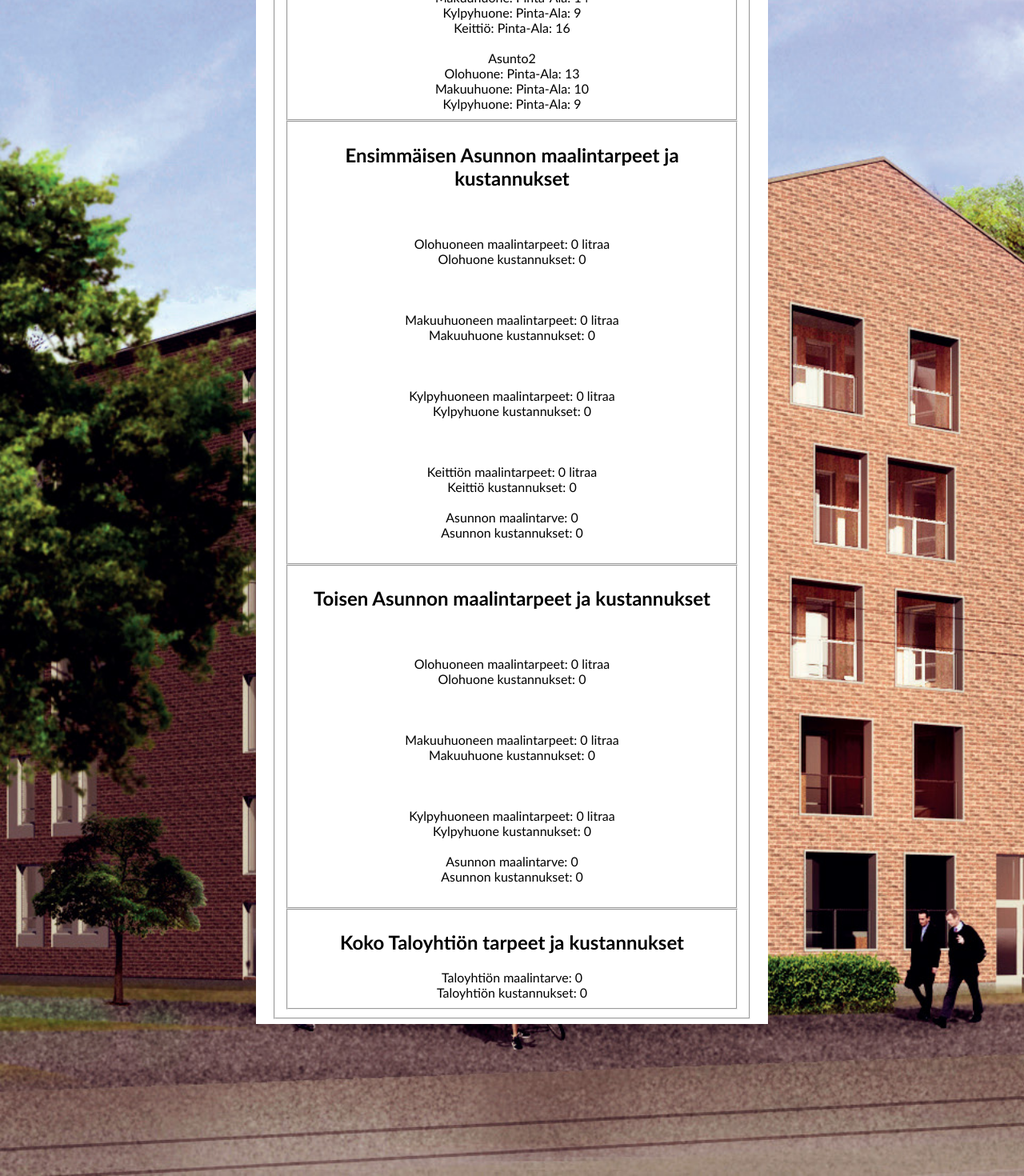
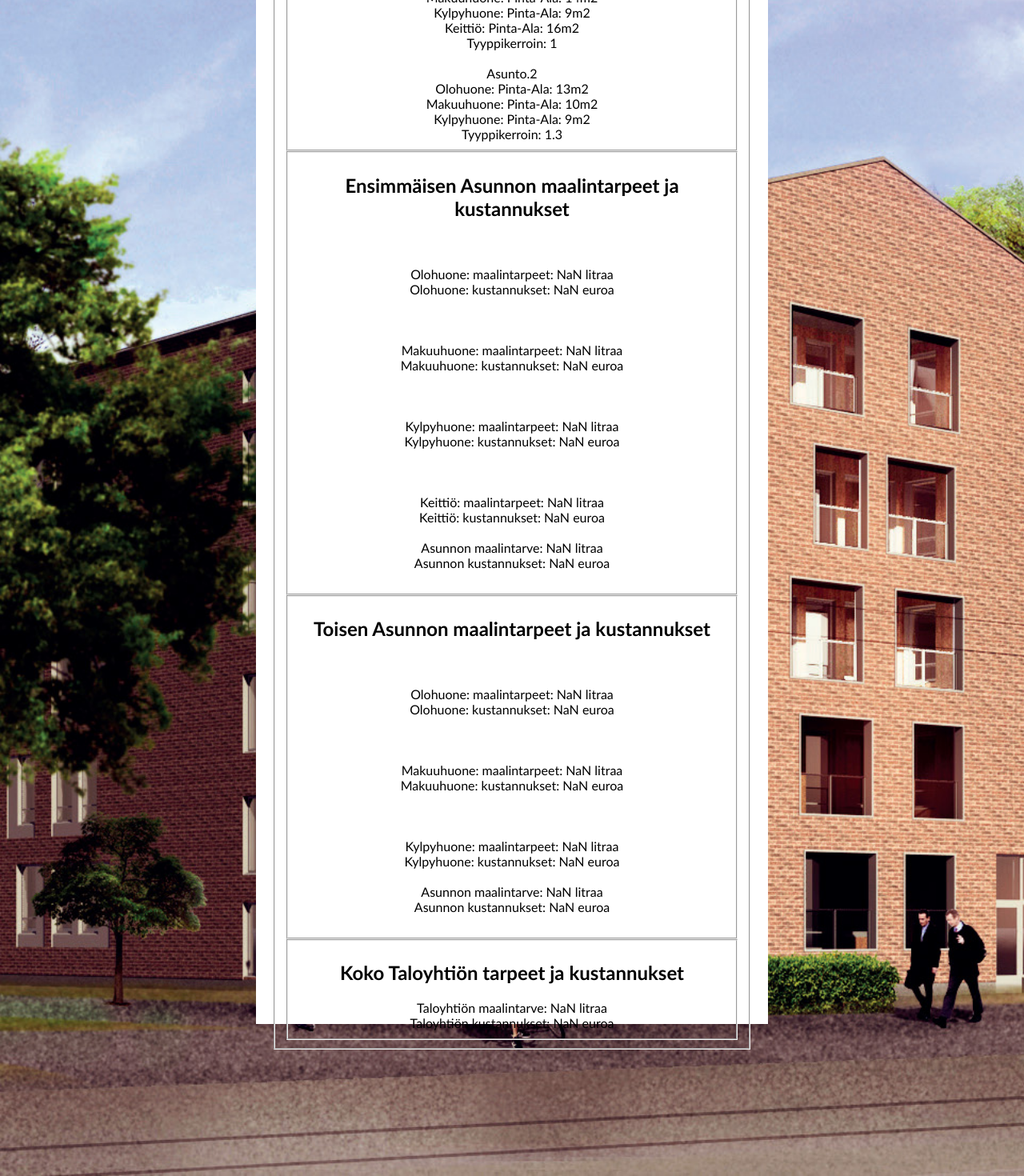
Before and after one commit to inikkee/SOJSR1, a React (Create React App) app: page / in a window 1280 px wide. Shown: the part 664-2134 px from the top of the page at 80% size. Built offline with nearby package versions, Linux system fonts and the light colour scheme.

Commit message:
Koodin seleventämistä ja kommentteja

```diff
--- a/src/components/Form.js
+++ b/src/components/Form.js
@@ -15,21 +15,19 @@
   handleChange(e) {
     let value = e.target.value;
     this.setState({ [e.target.name]: value }, function () {
-      var maalit = Number(this.state.maalit);
-      var price = Number(this.state.price);
-      var count = Number(this.state.count);
-      var maalauskerta = Number(this.state.maalauskerta);
+      let maalit = Number(this.state.maalit);
+      let price = Number(this.state.price);
+      let count = Number(this.state.count);
+      let maalauskerta = Number(this.state.maalauskerta);
     });
 
   }
 
+  render() {
 
-  render() {
     return (
 
       <span>
-
-
 
         <div id="maalilaskuri">
 
@@ -47,18 +45,18 @@
               </select>
             </label>
 
-          <br />
+
             <label>
               <p>Hinta (€/l)</p>
-            <input value={this.state.price} onChange={this.handleChange} name="price" placeholder="Hinta" /> <br />
+              <input value={this.state.price} onChange={this.handleChange} name="price" placeholder="Hinta" />
             </label>
             <label>
               <p>Riittoisuus (m2/l)</p>
-            <input value={this.state.count} onChange={this.handleChange} name="count" placeholder="Riittoisuus" /><br />
+              <input value={this.state.count} onChange={this.handleChange} name="count" placeholder="Riittoisuus" />
             </label>
             <label>
               <p>Kuinka monta maalauskertaa?</p>
-            <select value={this.state.maalauskerta} onChange={this.handleChange} name="maalauskerta" placeholder="Maalauskerrat" ><br />
+              <select value={this.state.maalauskerta} onChange={this.handleChange} name="maalauskerta" placeholder="Maalauskerrat" >
                 <option value="">--Kuinka monta krt--</option>
                 <option value="1">1</option>
                 <option value="2">2</option>
@@ -71,6 +69,8 @@
         <div id="tiedot">
           <fieldset>
 
+
+
             <fieldset>
               <Perustiedot></Perustiedot>
             </fieldset>
@@ -78,38 +78,95 @@
 
             {Data.map((Details, id) => {
               <li key={Details.id}></li>
+
+
+
+              //Formin syötettyjen tietojen määritykset
+              let Maalin_Riittoisuus = Number(this.state.count)
+              let Hinta = Number(this.state.price)
+              let Maalauskertojen_Määrä = Number(this.state.maalauskerta)
+
+
+              //Asunto1 Laskut ja määritykset
+              let Asunto1_Tila1_Ala = Details.Asunnot.Asunto1.Tila1.pintaala;
+              let Asunto1_Tila2_Ala = Details.Asunnot.Asunto1.Tila2.pintaala;
+              let Asunto1_Tila3_Ala = Details.Asunnot.Asunto1.Tila3.pintaala;
+              let Asunto1_Tila4_Ala = Details.Asunnot.Asunto1.Tila4.pintaala;
+              let Asunto1_KokonaispintaAla = Asunto1_Tila1_Ala + Asunto1_Tila2_Ala + Asunto1_Tila3_Ala + Asunto1_Tila4_Ala;
+              let Asunto1_Tyyppikerroin = Details.Asunnot.Asunto1.tyyppikerroin;
+
+              let Asunto1_Tila1_Maalintarpeet = Asunto1_Tila1_Ala / Maalin_Riittoisuus * Asunto1_Tyyppikerroin * Maalauskertojen_Määrä
+              let Asunto1_Tila2_Maalintarpeet = Asunto1_Tila2_Ala / Maalin_Riittoisuus * Asunto1_Tyyppikerroin * Maalauskertojen_Määrä
+              let Asunto1_Tila3_Maalintarpeet = Asunto1_Tila3_Ala / Maalin_Riittoisuus * Asunto1_Tyyppikerroin * Maalauskertojen_Määrä
+              let Asunto1_Tila4_Maalintarpeet = Asunto1_Tila4_Ala / Maalin_Riittoisuus * Asunto1_Tyyppikerroin * Maalauskertojen_Määrä
+
+              let Asunto1_Tila1_Hinta = Asunto1_Tila1_Ala / Maalin_Riittoisuus * Asunto1_Tyyppikerroin * Maalauskertojen_Määrä * Hinta
+              let Asunto1_Tila2_Hinta = Asunto1_Tila2_Ala / Maalin_Riittoisuus * Asunto1_Tyyppikerroin * Maalauskertojen_Määrä * Hinta
+              let Asunto1_Tila3_Hinta = Asunto1_Tila3_Ala / Maalin_Riittoisuus * Asunto1_Tyyppikerroin * Maalauskertojen_Määrä * Hinta
+              let Asunto1_Tila4_Hinta = Asunto1_Tila4_Ala / Maalin_Riittoisuus * Asunto1_Tyyppikerroin * Maalauskertojen_Määrä * Hinta
+
+
+              //Asunto 2 Laskut ja määritykset
+              let Asunto2_Tila1_Ala = Details.Asunnot.Asunto2.Tila1.pintaala
+              let Asunto2_Tila2_Ala = Details.Asunnot.Asunto2.Tila2.pintaala
+              let Asunto2_Tila3_Ala = Details.Asunnot.Asunto2.Tila3.pintaala
+              let Asunto2_KokonaispintaAla = Asunto2_Tila1_Ala + Asunto2_Tila2_Ala + Asunto2_Tila3_Ala
+              let Asunto2_Tyyppikerroin = Details.Asunnot.Asunto2.tyyppikerroin
+
+
+              let Asunto2_Tila1_Maalintarpeet = Asunto2_Tila1_Ala / Maalin_Riittoisuus * Asunto2_Tyyppikerroin * Maalauskertojen_Määrä
+              let Asunto2_Tila2_Maalintarpeet = Asunto2_Tila2_Ala / Maalin_Riittoisuus * Asunto2_Tyyppikerroin * Maalauskertojen_Määrä
+              let Asunto2_Tila3_Maalintarpeet = Asunto2_Tila3_Ala / Maalin_Riittoisuus * Asunto2_Tyyppikerroin * Maalauskertojen_Määrä
+
+              let Asunto2_Tila1_Hinta = Asunto2_Tila1_Ala / Maalin_Riittoisuus * Asunto2_Tyyppikerroin * Maalauskertojen_Määrä * Hinta
+              let Asunto2_Tila2_Hinta = Asunto2_Tila2_Ala / Maalin_Riittoisuus * Asunto2_Tyyppikerroin * Maalauskertojen_Määrä * Hinta
+              let Asunto2_Tila3_Hinta = Asunto2_Tila3_Ala / Maalin_Riittoisuus * Asunto2_Tyyppikerroin * Maalauskertojen_Määrä * Hinta
+
+
+              //Asuntojen Laskut
+              let Asunto1_Maalintarpeet = Asunto1_KokonaispintaAla / Maalin_Riittoisuus * Maalauskertojen_Määrä
+              let Asunto1_Kaikki_Kustannukset = Asunto1_KokonaispintaAla / Maalin_Riittoisuus * Maalauskertojen_Määrä * Hinta
+
+              let Asunto2_Maalintarpeet = Asunto2_KokonaispintaAla / Maalin_Riittoisuus * Maalauskertojen_Määrä
+              let Asunto2_Kaikki_Kustannukset = Asunto2_KokonaispintaAla / Maalin_Riittoisuus * Maalauskertojen_Määrä * Hinta
+
+
+
+
+
+
               return <div>
                 <fieldset>
 
                   <h2>Ensimmäisen Asunnon maalintarpeet ja kustannukset</h2>
                   <br /><br />
-              {Details.Asunnot.Asunto1.Tila1.tilanNimi}en maalintarpeet: {Details.Asunnot.Asunto1.Tila1.pintaala * Number(this.state.count) * Details.Asunnot.Asunto1.tyyppikerroin * Number(this.state.maalauskerta)} litraa
+                  {Details.Asunnot.Asunto1.Tila1.tilanNimi}: maalintarpeet: {Asunto1_Tila1_Maalintarpeet.toFixed(1)} litraa
         <br />
-              {Details.Asunnot.Asunto1.Tila1.tilanNimi} kustannukset: {Details.Asunnot.Asunto1.Tila1.pintaala * Number(this.state.count) * Details.Asunnot.Asunto1.tyyppikerroin * Number(this.state.maalauskerta) * Number(this.state.price)}
+                  {Details.Asunnot.Asunto1.Tila1.tilanNimi}: kustannukset: {Asunto1_Tila1_Hinta.toFixed(1)} euroa
                   <br /><br />
 
                   <br /><br />
-              {Details.Asunnot.Asunto1.Tila2.tilanNimi}en maalintarpeet: {Details.Asunnot.Asunto1.Tila2.pintaala * Number(this.state.count) * Details.Asunnot.Asunto1.tyyppikerroin * Number(this.state.maalauskerta)} litraa
+                  {Details.Asunnot.Asunto1.Tila2.tilanNimi}: maalintarpeet: {Asunto1_Tila2_Maalintarpeet.toFixed(1)} litraa
         <br />
-              {Details.Asunnot.Asunto1.Tila2.tilanNimi} kustannukset: {Details.Asunnot.Asunto1.Tila2.pintaala * Number(this.state.count) * Details.Asunnot.Asunto1.tyyppikerroin * Number(this.state.maalauskerta) * Number(this.state.price)}
+                  {Details.Asunnot.Asunto1.Tila2.tilanNimi}: kustannukset: {Asunto1_Tila2_Hinta.toFixed(1)} euroa
                   <br /><br />
 
                   <br /><br />
-              {Details.Asunnot.Asunto1.Tila3.tilanNimi}en maalintarpeet: {Details.Asunnot.Asunto1.Tila3.pintaala * Number(this.state.count) * Details.Asunnot.Asunto1.tyyppikerroin * Number(this.state.maalauskerta)} litraa
+                  {Details.Asunnot.Asunto1.Tila3.tilanNimi}: maalintarpeet: {Asunto1_Tila3_Maalintarpeet.toFixed(1)} litraa
         <br />
-              {Details.Asunnot.Asunto1.Tila3.tilanNimi} kustannukset: {Details.Asunnot.Asunto1.Tila3.pintaala * Number(this.state.count) * Details.Asunnot.Asunto1.tyyppikerroin * Number(this.state.maalauskerta) * Number(this.state.price)}
+                  {Details.Asunnot.Asunto1.Tila3.tilanNimi}: kustannukset: {Asunto1_Tila3_Hinta.toFixed(1)} euroa
                   <br /><br />
 
                   <br /><br />
-              {Details.Asunnot.Asunto1.Tila4.tilanNimi}n maalintarpeet: {Details.Asunnot.Asunto1.Tila4.pintaala * Number(this.state.count) * Details.Asunnot.Asunto1.tyyppikerroin * Number(this.state.maalauskerta)} litraa
+                  {Details.Asunnot.Asunto1.Tila4.tilanNimi}: maalintarpeet: {Asunto1_Tila4_Maalintarpeet.toFixed(1)} litraa
         <br />
-              {Details.Asunnot.Asunto1.Tila4.tilanNimi} kustannukset: {Details.Asunnot.Asunto1.Tila4.pintaala * Number(this.state.count) * Details.Asunnot.Asunto1.tyyppikerroin * Number(this.state.maalauskerta) * Number(this.state.price)}
+                  {Details.Asunnot.Asunto1.Tila4.tilanNimi}: kustannukset: {Asunto1_Tila4_Hinta.toFixed(1)} euroa
                   <br /><br />
 
-          Asunnon maalintarve: {Number(this.state.maalauskerta) * Number(this.state.count) * Details.Asunnot.Asunto1.kokonaisPintaala}
+          Asunnon maalintarve: {Asunto1_Maalintarpeet.toFixed(1)} litraa
                   <br />
 
-          Asunnon kustannukset: {Number(this.state.price) * Number(this.state.maalauskerta) * Number(this.state.count) * Details.Asunnot.Asunto1.kokonaisPintaala}
+          Asunnon kustannukset: {Asunto1_Kaikki_Kustannukset.toFixed(1)} euroa
                   <br /><br />
                 </fieldset>
 
@@ -117,29 +174,28 @@
                   <h2>Toisen Asunnon maalintarpeet ja kustannukset</h2>
 
                   <br /><br />
-              {Details.Asunnot.Asunto2.Tila1.tilanNimi}en maalintarpeet: {Details.Asunnot.Asunto2.Tila1.pintaala * Number(this.state.count) * Details.Asunnot.Asunto2.tyyppikerroin * Number(this.state.maalauskerta)} litraa
+                  {Details.Asunnot.Asunto2.Tila1.tilanNimi}: maalintarpeet: {Asunto2_Tila1_Maalintarpeet.toFixed(1)} litraa
         <br />
-              {Details.Asunnot.Asunto2.Tila1.tilanNimi} kustannukset: {Details.Asunnot.Asunto2.Tila1.pintaala * Number(this.state.count) * Details.Asunnot.Asunto2.tyyppikerroin * Number(this.state.maalauskerta) * Number(this.state.price)}
+                  {Details.Asunnot.Asunto2.Tila1.tilanNimi}: kustannukset: {Asunto2_Tila1_Hinta.toFixed(1)} euroa
                   <br /><br />
 
                   <br /><br />
-              {Details.Asunnot.Asunto2.Tila2.tilanNimi}en maalintarpeet: {Details.Asunnot.Asunto2.Tila2.pintaala * Number(this.state.count) * Details.Asunnot.Asunto2.tyyppikerroin * Number(this.state.maalauskerta)} litraa
+                  {Details.Asunnot.Asunto2.Tila2.tilanNimi}: maalintarpeet: {Asunto2_Tila2_Maalintarpeet.toFixed(1)} litraa
         <br />
-              {Details.Asunnot.Asunto2.Tila2.tilanNimi} kustannukset: {Details.Asunnot.Asunto2.Tila2.pintaala * Number(this.state.count) * Details.Asunnot.Asunto2.tyyppikerroin * Number(this.state.maalauskerta) * Number(this.state.price)}
+                  {Details.Asunnot.Asunto2.Tila2.tilanNimi}: kustannukset: {Asunto2_Tila2_Hinta.toFixed(1)} euroa
                   <br /><br />
 
                   <br /><br />
-              {Details.Asunnot.Asunto2.Tila3.tilanNimi}en maalintarpeet: {Details.Asunnot.Asunto2.Tila3.pintaala * Number(this.state.count) * Details.Asunnot.Asunto2.tyyppikerroin * Number(this.state.maalauskerta)} litraa
+                  {Details.Asunnot.Asunto2.Tila3.tilanNimi}: maalintarpeet: {Asunto2_Tila3_Maalintarpeet.toFixed(1)} litraa
         <br />
-              {Details.Asunnot.Asunto2.Tila3.tilanNimi} kustannukset: {Details.Asunnot.Asunto2.Tila3.pintaala * Number(this.state.count) * Details.Asunnot.Asunto2.tyyppikerroin * Number(this.state.maalauskerta) * Number(this.state.price)}
+                  {Details.Asunnot.Asunto2.Tila3.tilanNimi}: kustannukset: {Asunto2_Tila3_Hinta.toFixed(1)} euroa
                   <br /><br />
 
 
-
-          Asunnon maalintarve: {Number(this.state.maalauskerta) * Number(this.state.count) * Details.Asunnot.Asunto2.kokonaisPintaala}
+                  Asunnon maalintarve: {Asunto2_Maalintarpeet.toFixed(1)} litraa
                   <br />
 
-          Asunnon kustannukset: {Number(this.state.price) * Number(this.state.maalauskerta) * Number(this.state.count) * Details.Asunnot.Asunto2.kokonaisPintaala}
+                  Asunnon kustannukset: {Asunto2_Kaikki_Kustannukset.toFixed(1)} euroa
                   <br /><br />
 
                 </fieldset>
@@ -148,11 +204,10 @@
 
                   <h2> Koko Taloyhtiön tarpeet ja kustannukset</h2>
 
-          Taloyhtiön maalintarve: {Number(this.state.maalauskerta) * Number(this.state.count) * Details.Asunnot.Asunto2.kokonaisPintaala + Number(this.state.maalauskerta) * Number(this.state.count) * Details.Asunnot.Asunto1.kokonaisPintaala}
+          Taloyhtiön maalintarve: {Asunto1_Maalintarpeet + Asunto2_Maalintarpeet} litraa
 
                   <br />
-          Taloyhtiön kustannukset: {Number(this.state.price) * Number(this.state.maalauskerta) * Number(this.state.count) * Details.Asunnot.Asunto2.kokonaisPintaala + Number(this.state.price) * Number(this.state.maalauskerta) * Number(this.state.count) * Details.Asunnot.Asunto1.kokonaisPintaala}
-
+          Taloyhtiön kustannukset: {Asunto1_Kaikki_Kustannukset + Asunto2_Kaikki_Kustannukset} euroa
                 </fieldset>
 
               </div>
--- a/src/data/tilat.json
+++ b/src/data/tilat.json
@@ -24,8 +24,8 @@
             },
             "Asunto2": {
                 "id": "2",
-                "kokonaisPintaala": 60,
-                "tyyppikerroin": 1.4,
+                "kokonaisPintaala": 32,
+                "tyyppikerroin": 1.3,
                 "Tila1": {
                     "tilanNimi": "Olohuone",
                     "pintaala": 13
```
Also changed, not shown: public/index.html (+1 -24 lines), src/components/Perustiedot.js (+11 -8 lines), 2 other files (tests, documents, lock files or other folders). Lines whose indentation alone changed are shown as unchanged.
